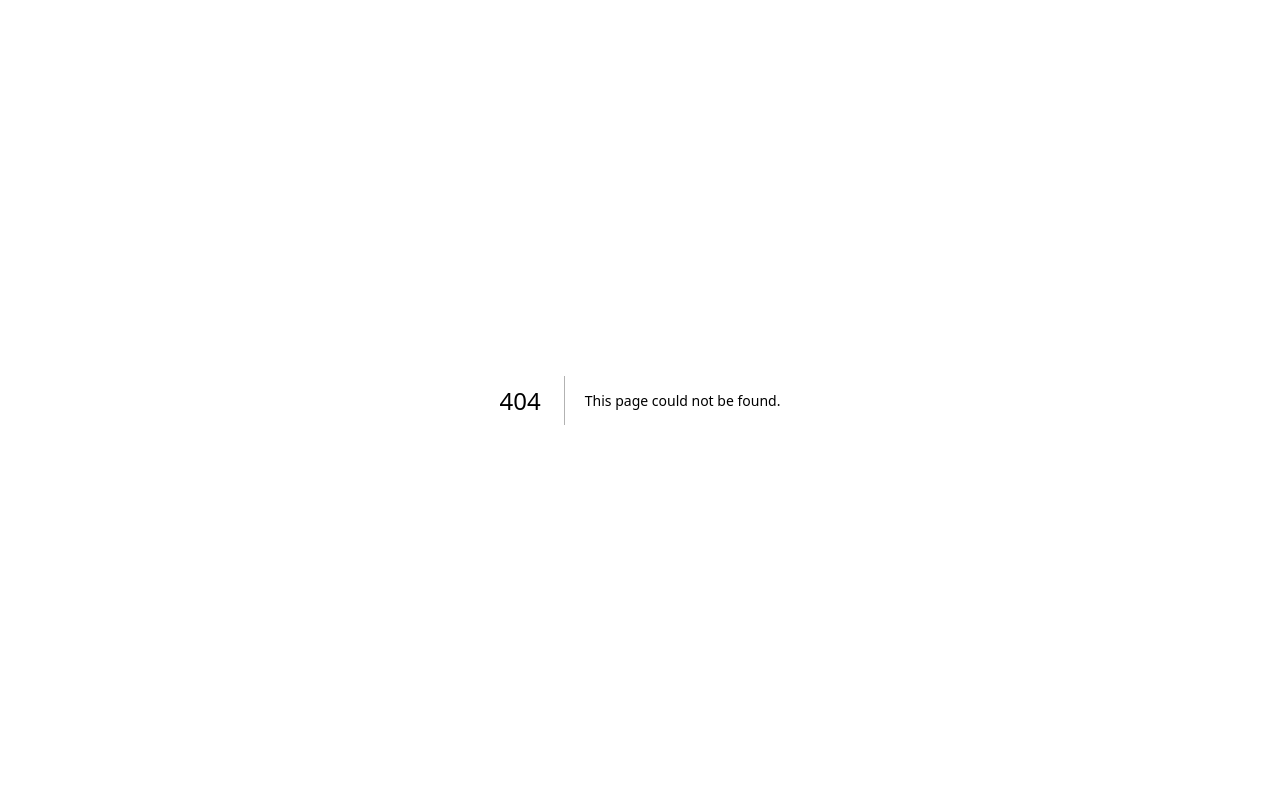
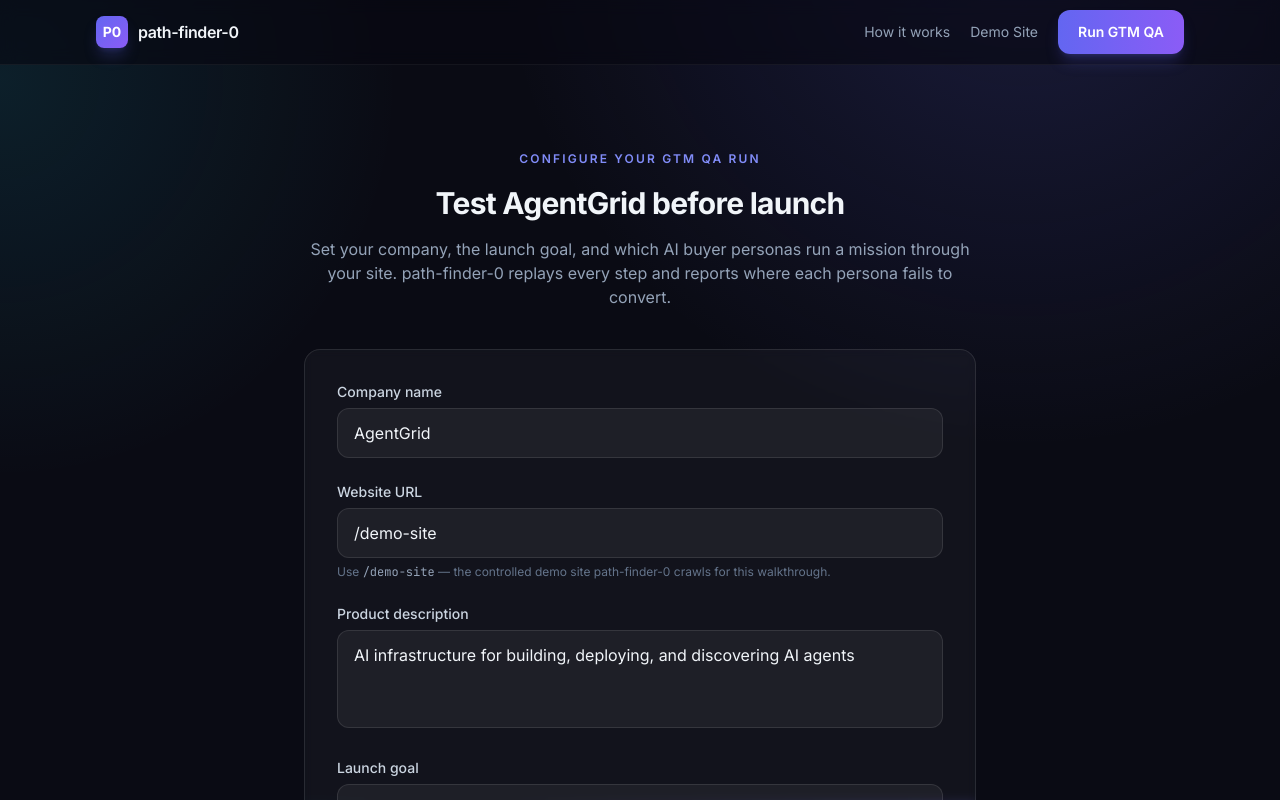
Before and after one commit to rajashekarcs2023/path-finder-0, a Next.js app: page /setup in a window 1280 px wide. Before the commit this address had no page. Shown: the top 800 px of the page. Built offline with nearby package versions, Linux system fonts and the light colour scheme.

Commit message:
setup page

```diff
--- /dev/null
+++ b/src/app/setup/page.tsx
@@ -0,0 +1,82 @@
+import type { Metadata } from "next";
+import Link from "next/link";
+import SetupForm from "@/components/SetupForm";
+import { BRAND } from "@/lib/brand";
+
+export const metadata: Metadata = {
+  title: `Configure your run — ${BRAND.name}`,
+  description: `Configure a ${BRAND.name} run: pick your AI buyer personas and their GTM missions, then test your site before launch.`,
+};
+
+/** Sticky marketing/app nav shared across LaunchQA pages. */
+function SiteNav() {
+  return (
+    <header className="sticky top-0 z-30 border-b border-white/5 backdrop-blur supports-[backdrop-filter]:bg-ink-950/60">
+      <div className="lq-container flex h-16 items-center justify-between">
+        <Link href="/" className="group flex items-center gap-2.5">
+          <span
+            aria-hidden
+            className="grid h-8 w-8 place-items-center rounded-lg bg-gradient-to-br from-brand-500 to-accent-violet text-sm font-bold text-white shadow-lg shadow-brand-500/25"
+          >
+            {BRAND.monogram}
+          </span>
+          <span className="text-base font-semibold tracking-tight text-slate-100">
+            {BRAND.name}
+          </span>
+        </Link>
+
+        <nav className="flex items-center gap-2 sm:gap-5">
+          <Link
+            href="/#how"
+            className="hidden text-sm text-slate-400 transition hover:text-slate-100 sm:inline"
+          >
+            How it works
+          </Link>
+          <Link
+            href="/demo-site"
+            className="hidden text-sm text-slate-400 transition hover:text-slate-100 sm:inline"
+          >
+            Demo Site
+          </Link>
+          <Link href="/setup" className="lq-btn-primary">
+            Run GTM QA
+          </Link>
+        </nav>
+      </div>
+    </header>
+  );
+}
+
+export default function SetupPage() {
+  return (
+    <main className="min-h-screen">
+      <SiteNav />
+
+      <section className="py-16 sm:py-20">
+        <div className="lq-container">
+          <div className="mx-auto max-w-2xl">
+            <div className="text-center">
+              <span className="lq-eyebrow">Configure your GTM QA run</span>
+              <h1 className="mt-4 text-3xl font-bold tracking-tight text-slate-100">
+                Test AgentGrid before launch
+              </h1>
+              <p className="mt-4 text-slate-400">
+                Set your company, the launch goal, and which AI buyer personas
+                run a mission through your site. {BRAND.name} replays every step
+                and reports where each persona fails to convert.
+              </p>
+            </div>
+
+            <div className="mt-10">
+              <SetupForm />
+            </div>
+
+            <p className="mt-5 text-center text-sm text-slate-500">
+              Prefilled and ready — just click Run {BRAND.name}.
+            </p>
+          </div>
+        </div>
+      </section>
+    </main>
+  );
+}
```
